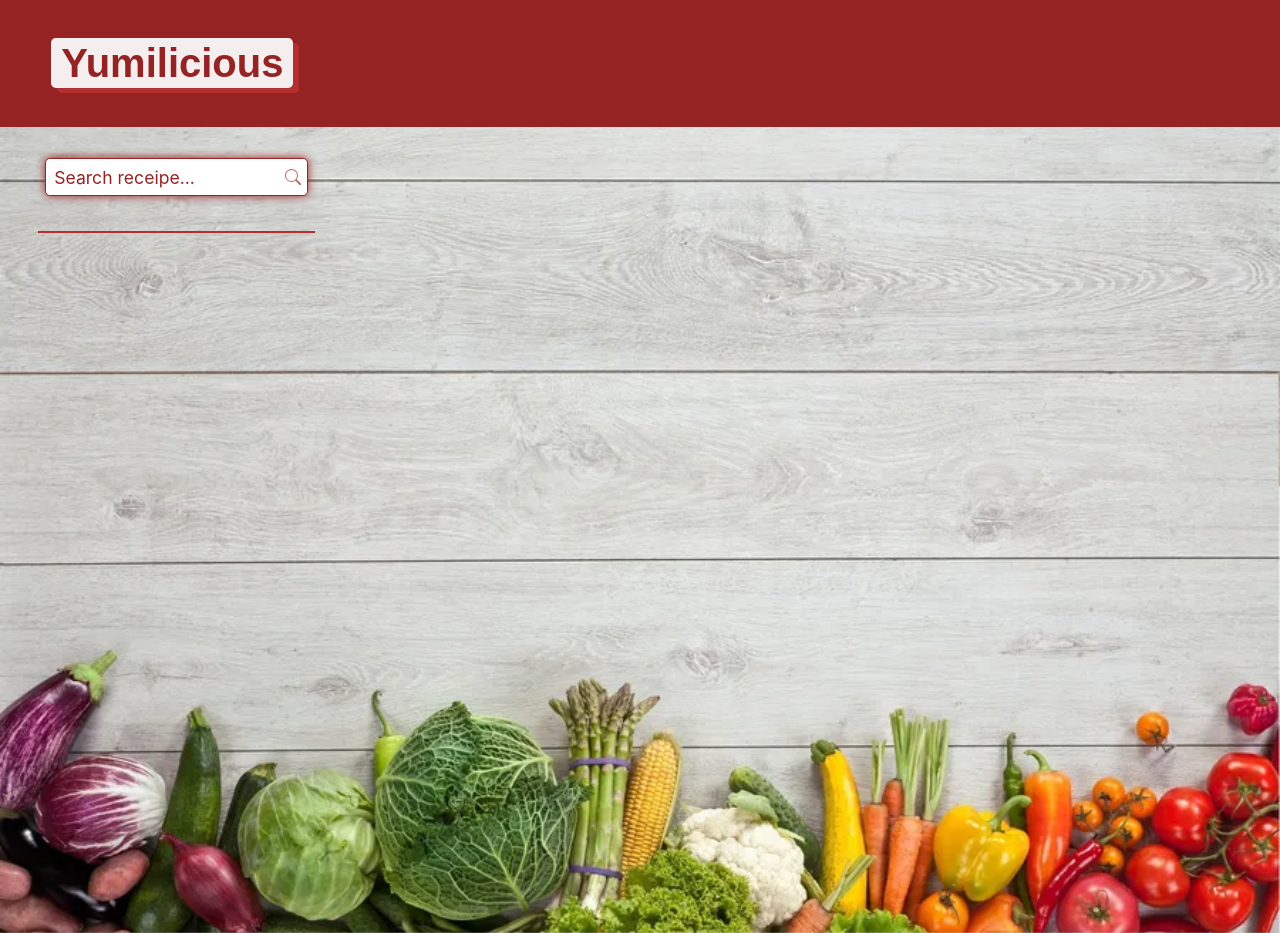
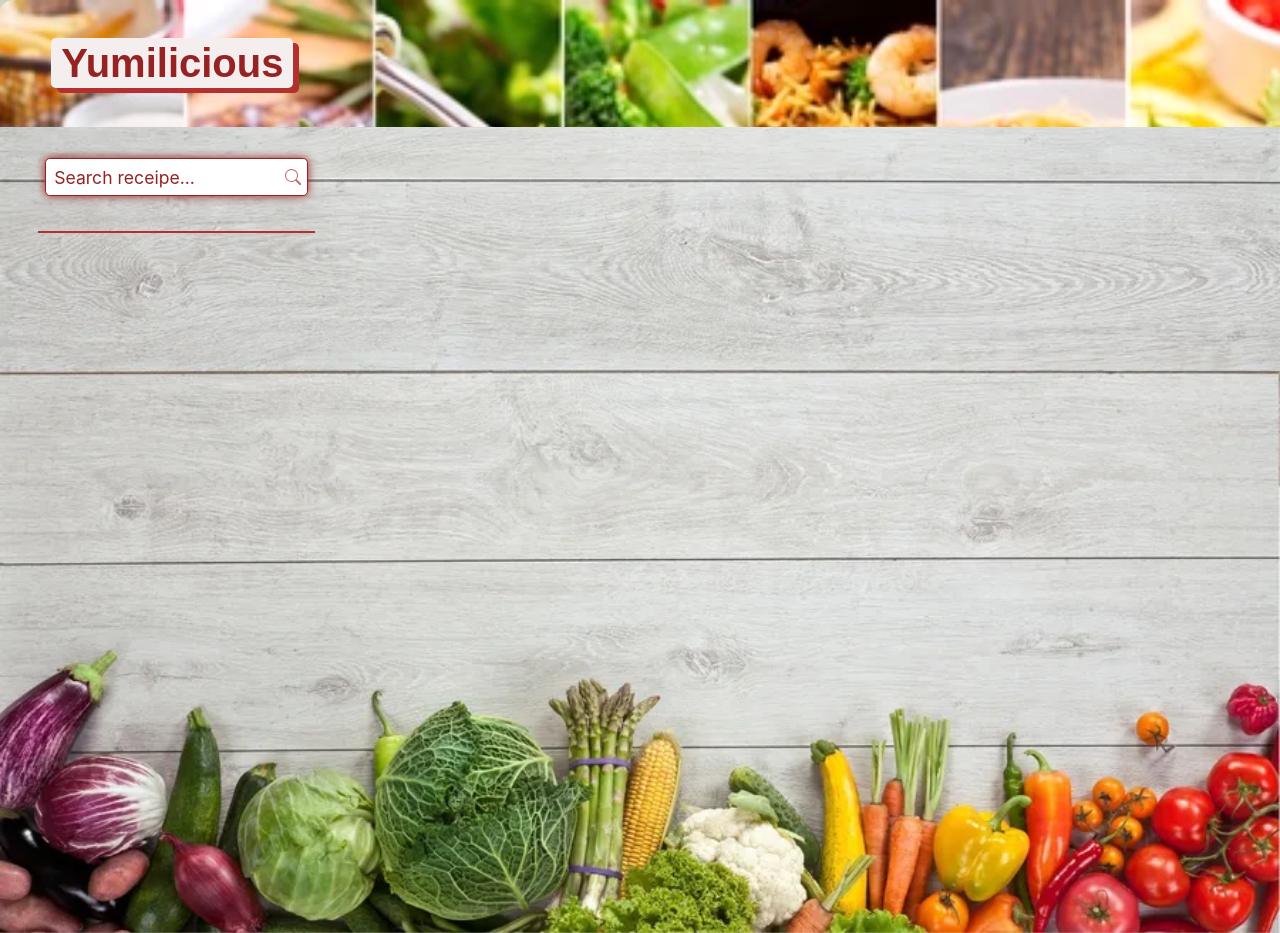
Before and after one commit to ccames91/MealWorms, a plain HTML site: page index.html in a window 1280 px wide. Shown: the top 933 px of the page. Drawn offline with nearby package versions, Linux system fonts and the light colour scheme.

Commit message:
css changes for banner

```diff
--- a/assets/css/styles.css
+++ b/assets/css/styles.css
@@ -42,7 +42,7 @@ header {
   z-index: 999;
   display: flex;
   justify-content: left;
-  background-image: url(./../images/head-banner.jpeg);
+  background-image: url(./../images/head-banner.jpg);
 }
 
 body {
```
